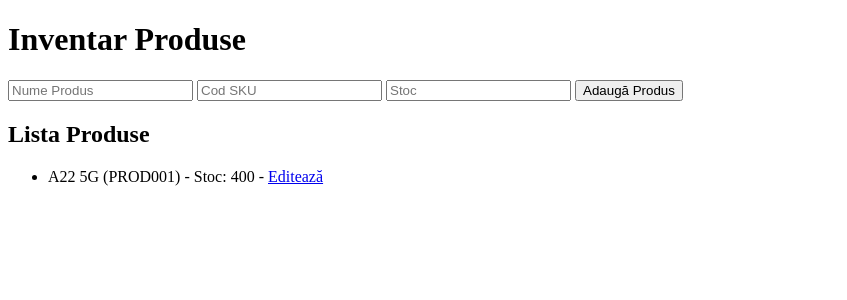
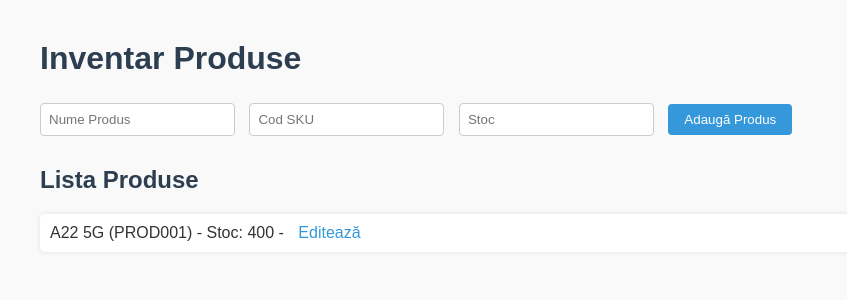
Before and after one commit to gsmcontactct/stock-web-app, a Flask app: page / in a window 1280 px wide. Shown: the top 300 px of the page, without its empty margins (0-847 px from the left). Run offline with Flask 3, Linux system fonts and the light colour scheme; data comes from the database, SQL or seed files in the repository.

Commit message:
Add CSS and update templates

```diff
--- a/requirements.txt
+++ b/requirements.txt
@@ -1,2 +1 @@
 flask
-gunicorn
--- /dev/null
+++ b/static/style.css
@@ -0,0 +1,54 @@
+body {
+    font-family: Arial, sans-serif;
+    background-color: #f9f9f9;
+    margin: 40px;
+    color: #333;
+}
+
+h1, h2 {
+    color: #2c3e50;
+}
+
+form input[type="text"],
+form input[type="number"] {
+    padding: 8px;
+    margin: 5px 10px 10px 0;
+    border: 1px solid #ccc;
+    border-radius: 4px;
+}
+
+button {
+    padding: 8px 16px;
+    background-color: #3498db;
+    color: white;
+    border: none;
+    border-radius: 4px;
+    cursor: pointer;
+}
+
+button:hover {
+    background-color: #2980b9;
+}
+
+ul {
+    list-style: none;
+    padding-left: 0;
+}
+
+ul li {
+    background: white;
+    margin-bottom: 8px;
+    padding: 10px;
+    border-radius: 5px;
+    box-shadow: 0 0 5px rgba(0,0,0,0.1);
+}
+
+a {
+    color: #3498db;
+    text-decoration: none;
+    margin-left: 10px;
+}
+
+a:hover {
+    text-decoration: underline;
+}
--- a/templates/edit.html
+++ b/templates/edit.html
@@ -3,6 +3,7 @@
 <head>
   <meta charset="utf-8">
   <title>Editează Produs</title>
+  <link rel="stylesheet" href="{{ url_for('static', filename='style.css') }}">
 </head>
 <body>
   <h1>Editează Stoc pentru {{ product[1] }} ({{ product[2] }})</h1>
--- a/templates/index.html
+++ b/templates/index.html
@@ -3,6 +3,7 @@
 <head>
   <meta charset="utf-8">
   <title>Gestiune Stocuri</title>
+  <link rel="stylesheet" href="{{ url_for('static', filename='style.css') }}">
 </head>
 <body>
   <h1>Inventar Produse</h1>
```
Also changed, not shown: app.py (line endings or trailing spaces).
